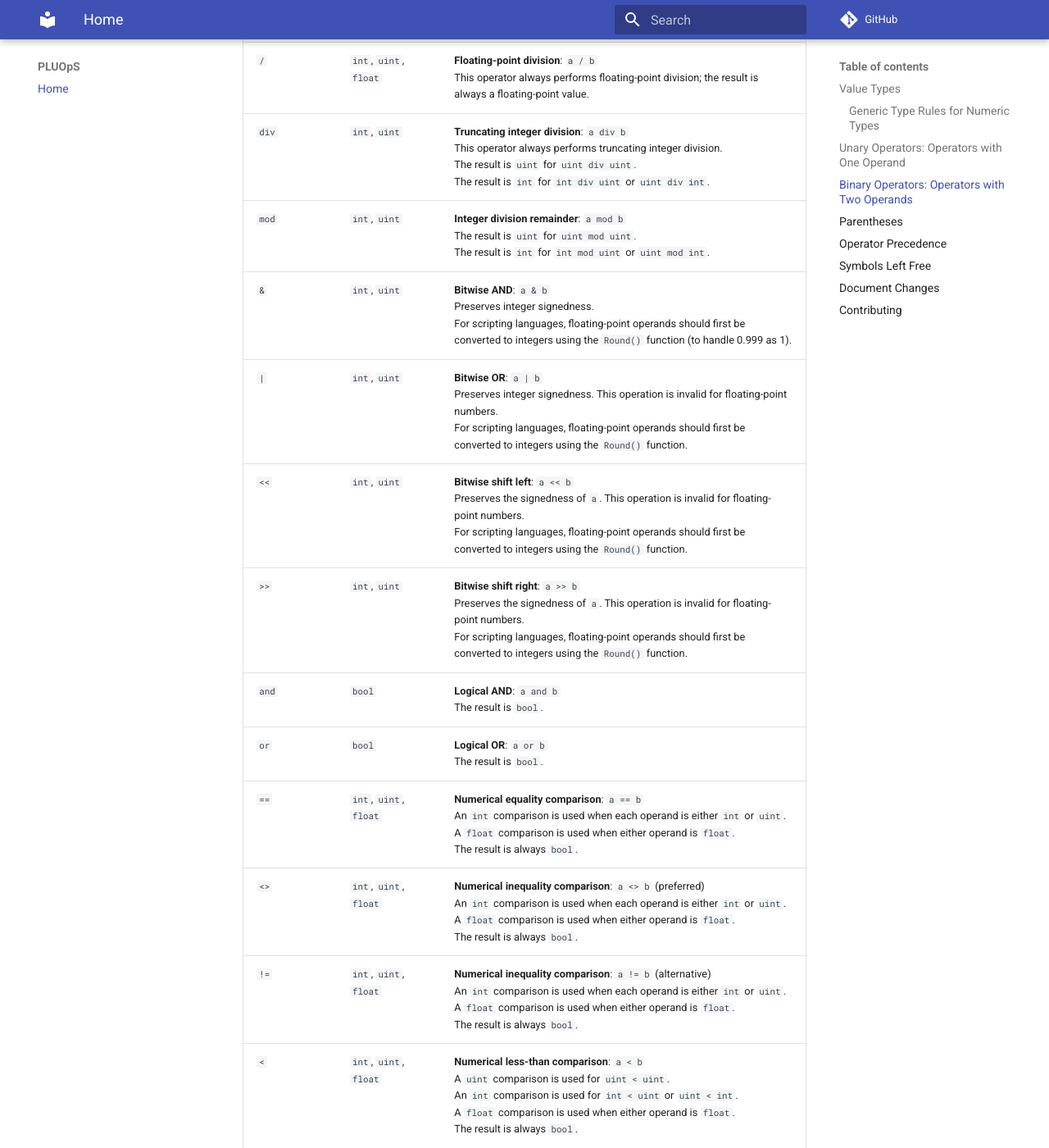
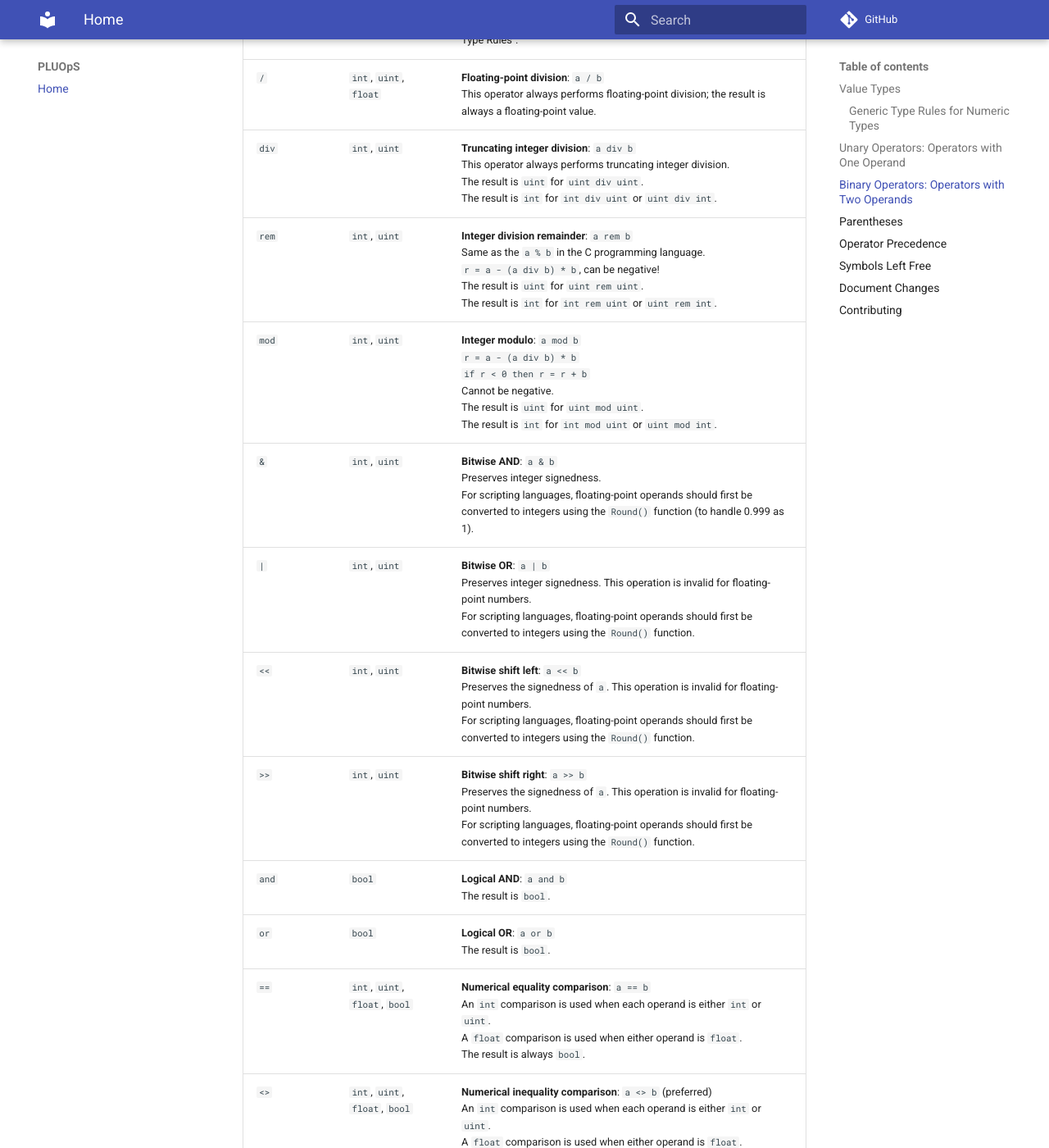
Before and after one commit to nvitya/pluops, an MkDocs documentation site: the page built from docs/index.md, in a window 1280 px wide and 1400 px high, scrolled down 2458 px. Shown: the whole window at 82% size. Built offline with MkDocs 1.6.1 and Material for MkDocs 9.7.7, drawn with Linux system fonts in a browser that asks for light colours; comment, search, counter and statistics services are not loaded; some of the changed text lies outside the part shown.

Commit message:
| 1.1 | 2026-09-03 | Viktor Guáth-Nagy | Added `rem` operator<br>corrected `==`, `<>` and `!=` valid with bool

```diff
--- a/docs/index.md
+++ b/docs/index.md
@@ -40,7 +40,7 @@ Form: `operator_symbol operand` or `operand operator_symbol`
 | `-` | `int`, `uint`, `float` | **Numerical negation**: `- a`<br>Either floating-point negation or integer negation.<br>Unsigned integers are converted to signed integers: `uint -> int`.
 | `not` | `bool` | **Logical NOT**: `not a`<br>The result is `bool`.
 | `~` | `int`, `uint` | **Bitwise NOT**: `~ a`<br>Preserves integer signedness.<br>For scripting languages, floating-point operands should first be converted to integers using the `Round()` function.
-| `%` | any addressable value | **Address-of**: `% a`<br>The operand must be a variable or an expression that can provide an unambiguous memory address.<br>The result is a typed `ptr`, such as `^int`, `^uint`, or `^float`.
+| `%`<br>(recommended) | any addressable value | **Address-of**: `% a`<br>The operand must be a variable or an expression that can provide an unambiguous memory address.<br>The result is a typed `ptr`, such as `^int`, `^uint`, or `^float`.<br>Do not use this symbol for integer remainder.
 | `^`<br>(prefix) | any **type** | **Pointer type designator**: `^T`<br>**Allowed only in type expressions.**<br>The result is a pointer **type** pointing to type `T`, such as `^int`, `^uint`, `^float`, or `^bool`.<br>Multiple levels are allowed, such as `^^int` or `^^^int`.
 | `^`<br>(postfix) | `ptr` | **Pointer dereference**: `a^`<br>The result has the type referenced by the typed pointer: `^int -> int`, `^uint -> uint`, `^float -> float`, etc.
 
@@ -55,16 +55,17 @@ Form: `operand1 operator_symbol operand2`
 | `*` | `int`, `uint`, `float` | **Numerical multiplication**: `a * b`<br>Either floating-point or integer multiplication according to the "Generic Type Rules".
 | `/` | `int`, `uint`, `float` | **Floating-point division**: `a / b`<br>This operator always performs floating-point division; the result is always a floating-point value.
 | `div` | `int`, `uint` | **Truncating integer division**: `a div b`<br>This operator always performs truncating integer division.<br>The result is `uint` for `uint div uint`.<br>The result is `int` for `int div uint` or `uint div int`.
-| `mod` | `int`, `uint` | **Integer division remainder**: `a mod b`<br>The result is `uint` for `uint mod uint`.<br>The result is `int` for `int mod uint` or `uint mod int`.
+| `rem` | `int`, `uint` | **Integer division remainder**: `a rem b`<br>Same as the `a % b` in the C programming language.<br> `r = a - (a div b) * b`, can be negative!<br> The result is `uint` for `uint rem uint`.<br>The result is `int` for `int rem uint` or `uint rem int`.
+| `mod` | `int`, `uint` | **Integer modulo**: `a mod b`<br>`r = a - (a div b) * b`<br>`if r < 0 then r = r + b`<br>Cannot be negative.<br>The result is `uint` for `uint mod uint`.<br>The result is `int` for `int mod uint` or `uint mod int`.
 | `&` | `int`, `uint` | **Bitwise AND**: `a & b`<br>Preserves integer signedness.<br>For scripting languages, floating-point operands should first be converted to integers using the `Round()` function (to handle 0.999 as 1).
 | <code>&#124;</code> | `int`, `uint` | **Bitwise OR**: <code>a &#124; b</code><br>Preserves integer signedness. This operation is invalid for floating-point numbers.<br>For scripting languages, floating-point operands should first be converted to integers using the `Round()` function.
 | `<<` | `int`, `uint` | **Bitwise shift left**: `a << b`<br>Preserves the signedness of `a`. This operation is invalid for floating-point numbers.<br>For scripting languages, floating-point operands should first be converted to integers using the `Round()` function.
 | `>>` | `int`, `uint` | **Bitwise shift right**: `a >> b`<br>Preserves the signedness of `a`. This operation is invalid for floating-point numbers.<br>For scripting languages, floating-point operands should first be converted to integers using the `Round()` function.
 | `and` | `bool` | **Logical AND**: `a and b`<br>The result is `bool`.
 | `or` | `bool` | **Logical OR**: `a or b`<br>The result is `bool`.
-| `==` | `int`, `uint`, `float` | **Numerical equality comparison**: `a == b`<br>An `int` comparison is used when each operand is either `int` or `uint`.<br>A `float` comparison is used when either operand is `float`.<br>The result is always `bool`.
-| `<>` | `int`, `uint`, `float` | **Numerical inequality comparison**: `a <> b` (preferred)<br>An `int` comparison is used when each operand is either `int` or `uint`.<br>A `float` comparison is used when either operand is `float`.<br>The result is always `bool`.
-| `!=` | `int`, `uint`, `float` | **Numerical inequality comparison**: `a != b` (alternative)<br>An `int` comparison is used when each operand is either `int` or `uint`.<br>A `float` comparison is used when either operand is `float`.<br>The result is always `bool`.
+| `==` | `int`, `uint`, `float`, `bool` | **Numerical equality comparison**: `a == b`<br>An `int` comparison is used when each operand is either `int` or `uint`.<br>A `float` comparison is used when either operand is `float`.<br>The result is always `bool`.
+| `<>` | `int`, `uint`, `float`, `bool` | **Numerical inequality comparison**: `a <> b` (preferred)<br>An `int` comparison is used when each operand is either `int` or `uint`.<br>A `float` comparison is used when either operand is `float`.<br>The result is always `bool`.
+| `!=` | `int`, `uint`, `float`, `bool` | **Numerical inequality comparison**: `a != b` (alternative)<br>An `int` comparison is used when each operand is either `int` or `uint`.<br>A `float` comparison is used when either operand is `float`.<br>The result is always `bool`.
 | `<` | `int`, `uint`, `float` | **Numerical less-than comparison**: `a < b`<br>A `uint` comparison is used for `uint < uint`.<br>An `int` comparison is used for `int < uint` or `uint < int`.<br>A `float` comparison is used when either operand is `float`.<br>The result is always `bool`.
 | `<=` | `int`, `uint`, `float` | **Numerical less-than-or-equal comparison**: `a <= b`<br>A `uint` comparison is used for `uint <= uint`.<br>An `int` comparison is used for `int <= uint` or `uint <= int`.<br>A `float` comparison is used when either operand is `float`.<br>The result is always `bool`.
 | `>` | `int`, `uint`, `float` | **Numerical greater-than comparison**: `a > b`<br>A `uint` comparison is used for `uint > uint`.<br>An `int` comparison is used for `int > uint` or `uint > int`.<br>A `float` comparison is used when either operand is `float`.<br>The result is always `bool`.
@@ -128,6 +129,7 @@ Precedence is listed from highest to lowest.
 
 | Version | Date (ISO) | Persons | Changes |
 | --- | --- | --- | --- |
+| 1.1 | 2026-09-03 | Viktor Guáth-Nagy | Added `rem` operator<br>corrected `==`, `<>` and `!=` valid with bool
 | 1.0 | 2026-08-23 | Viktor Guáth-Nagy | Initial version
 
 
```
Also changed, not shown: other parts of docs/index.md (+1 -1 lines).
